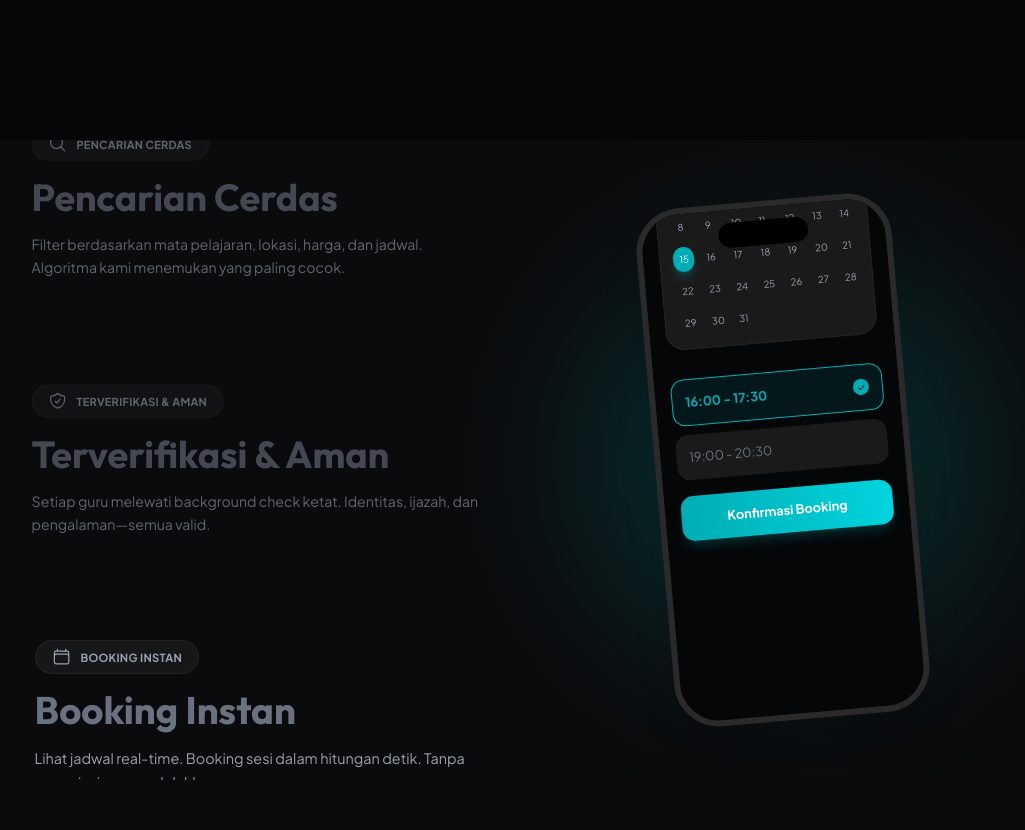
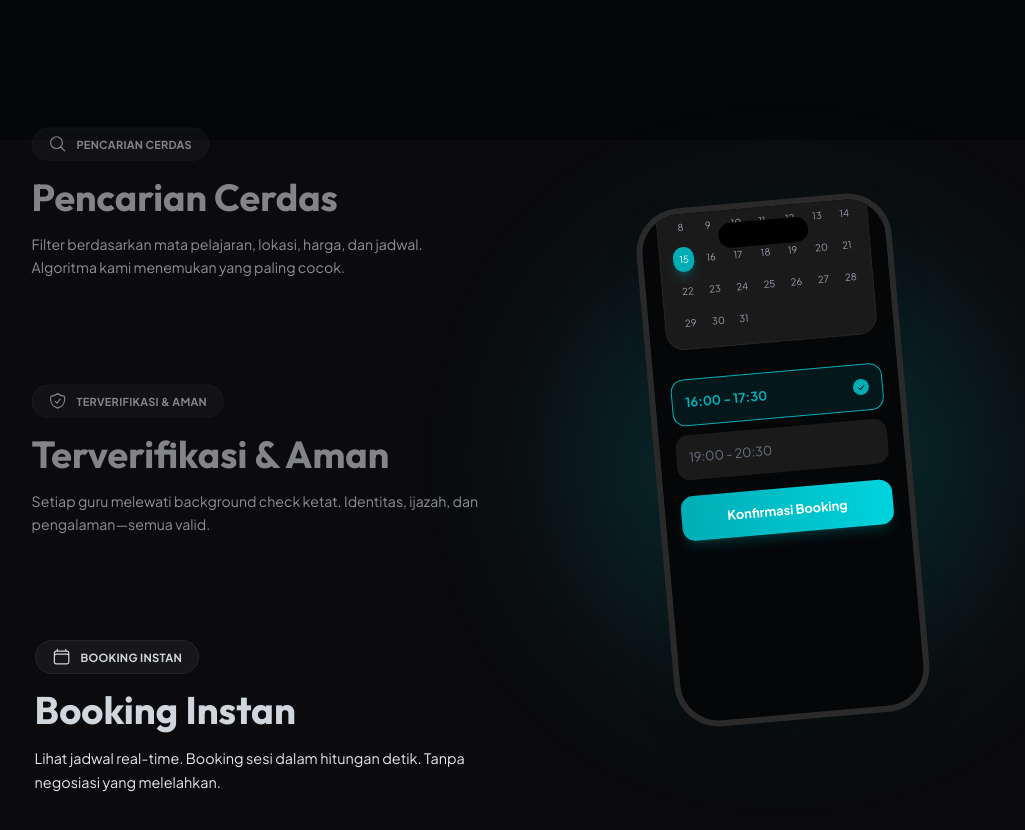
Before and after one commit to siberbot88/Liora, a Next.js app: page /docs/for-parents in a window 1280 px wide. Shown: the part 2100-2930 px from the top of the page, without its empty margins (87-1112 px from the left). Built offline with nearby package versions, Linux system fonts and the light colour scheme.

Commit message:
feat: Add new landing pages for teachers and parents.

```diff
--- a/app/docs/for-parents/page.tsx
+++ b/app/docs/for-parents/page.tsx
@@ -117,7 +117,7 @@ export default function ForParentsPage() {
                         const activeIndex = useSpring(activeScreen, { stiffness: 200, damping: 30 });
 
                         return (
-                            <div className="sticky top-0 h-screen w-full flex flex-col md:flex-row items-center justify-center overflow-hidden px-6 lg:px-20">
+                            <div className="sticky top-0 h-screen w-full flex flex-col md:flex-row items-center justify-center px-6 lg:px-20">
 
                                 {/* Left: Text Content */}
                                 <div className="w-full md:w-1/2 max-w-xl space-y-32 py-24 md:py-0 relative z-10">
@@ -315,12 +315,12 @@ function FeatureText({ icon, title, desc, active, index }: any) {
 
     return (
         <motion.div style={{ opacity, scale, x }} className="space-y-4 transition-colors duration-300">
-            <div className={`inline-flex items-center gap-3 px-5 py-2 rounded-full border transition-colors duration-300 ${active === index ? 'bg-[#00ADB5]/10 text-[#00ADB5] border-[#00ADB5]/20' : 'bg-white/5 text-gray-400 border-white/5'}`}>
+            <div className={`inline-flex items-center gap-3 px-5 py-2 rounded-full border transition-colors duration-300 ${active === index ? 'bg-[#00ADB5]/10 text-[#00ADB5] border-[#00ADB5]/20' : 'bg-white/5 text-gray-300 border-white/5'}`}>
                 {icon}
                 <span className="font-bold tracking-wide uppercase text-sm">{title}</span>
             </div>
-            <h3 className={`text-4xl md:text-5xl font-bold leading-tight transition-colors duration-300 ${active === index ? 'text-white' : 'text-gray-500'}`}>{title}</h3>
-            <p className="text-lg text-gray-400 leading-relaxed">{desc}</p>
+            <h3 className={`text-4xl md:text-5xl font-bold leading-tight transition-colors duration-300 ${active === index ? 'text-white' : 'text-gray-300'}`}>{title}</h3>
+            <p className="text-lg text-gray-200 leading-relaxed">{desc}</p>
         </motion.div>
     );
 }
--- a/app/docs/for-teachers/page.tsx
+++ b/app/docs/for-teachers/page.tsx
@@ -62,8 +62,8 @@ export default function ForTeachersPage() {
                         // Circle reveal effect
                         const clipPath = useTransform(
                             progress,
-                            [0, 0.8],
-                            ["circle(0% at 50% 50%)", "circle(150% at 50% 50%)"]
+                            [0, 0.6],
+                            ["circle(0% at 50% 80%)", "circle(150% at 50% 80%)"]
                         );
 
                         return (
```
